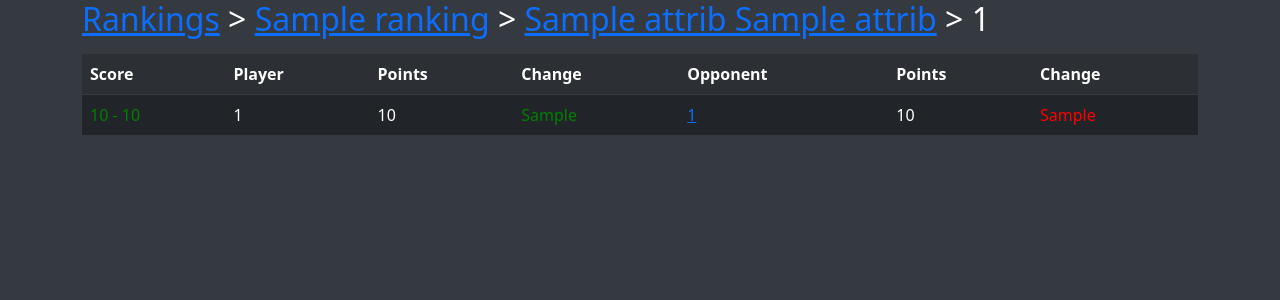
After one commit to rkaganda/smash_gg_ranking, a Flask app: template smash_gg_ranking/templates/ranking/event/participant/matches.html in a window 1280 px wide. The commit adds this page. Shown: the top 300 px of the page. Run offline with Flask 2, Linux system fonts and the light colour scheme; the template is opened without the code that fills it: most values are stand-ins (such as "Sample title", 1, 10 or a date in 2020); parts of the project's set-up code (start-up, migrations or seed data) failed here and were passed over.

Commit message:
added ranking/event/participant/matches .. cleanup

```diff
--- a/smash_gg_ranking/app.py
+++ b/smash_gg_ranking/app.py
@@ -38,15 +38,21 @@ def view_ranking_participants(ranking_id=None):
 
 
 @app.route('/ranking/<ranking_id>/event/<event_id>/matches')
-def view_matches_ranking_event(ranking_id=None, event_id=None):
+def view_ranking_event_matches(ranking_id=None, event_id=None):
     ranking_data, event_data, event_sets = matches.get_ranking_sets(ranking_id, event_id)
     return render_template('ranking/event/matches.html', event_sets=event_sets, ranking_data=ranking_data,
                            event_data=event_data)
 
 
 @app.route('/ranking/<ranking_id>/participant/<participant_id>/matches')
-def view_matches_ranking_participant(ranking_id=None, participant_id=None):
+def view_ranking_participant_matches(ranking_id=None, participant_id=None):
     ranking_data, participant_data, participant_sets = matches.get_participant_sets(ranking_id, participant_id)
-    logging.debug("participant_data={}".format(participant_data))
     return render_template('ranking/participant/matches.html', participant_sets=participant_sets,
                            participant_data=participant_data, ranking_data=ranking_data)
+
+
+@app.route('/ranking/<ranking_id>/event/<event_id>/participant/<participant_id>/matches')
+def view_ranking_event_participant_matches(ranking_id=None, participant_id=None, event_id=None):
+    ranking_data, event_data, participant_data, participant_sets = matches.get_event_participant_sets(ranking_id, event_id, participant_id)
+    return render_template('ranking/event/participant/matches.html', participant_sets=participant_sets,
+                           participant_data=participant_data, ranking_data=ranking_data, event_data=event_data)
--- a/smash_gg_ranking/templates/ranking.html
+++ b/smash_gg_ranking/templates/ranking.html
@@ -12,6 +12,7 @@
         <h2 style="color:white">Rankings</h2>
         <p class="lead"></p>
         <table class="table table-striped table-dark">
+            <thead>
             <tr>
                 <th>Ranking</th>
                 <th>Game</th>
@@ -20,6 +21,8 @@
                 <th>Matches</th>
                 <th>System</th>
             </tr>
+            </thead>
+            <tbody>
             {% for r in rankings %}
             <tr >
                 <td><span style="color:white" >{{r.name}}</span></td>
@@ -30,6 +33,7 @@
                 <td><span class=" ">{{r.ranking_algorithm_name}}</span></td>
             </tr>
             {% endfor %}
+            </tbody>
         </table>
     </div>
 </body>
--- /dev/null
+++ b/smash_gg_ranking/templates/ranking/event/participant/matches.html
@@ -0,0 +1,57 @@
+<!DOCTYPE html>
+<html lang="en">
+<head>
+    <meta charset="UTF-8">
+    <title>Ranking Player Matches</title>
+    <link rel="stylesheet" href="https://cdn.jsdelivr.net/npm/bootstrap@5.1.3/dist/css/bootstrap.min.css" integrity="sha384-1BmE4kWBq78iYhFldvKuhfTAU6auU8tT94WrHftjDbrCEXSU1oBoqyl2QvZ6jIW3" crossorigin="anonymous">
+    <script src="https://cdn.jsdelivr.net/npm/bootstrap@5.1.3/dist/js/bootstrap.min.js" integrity="sha384-QJHtvGhmr9XOIpI6YVutG+2QOK9T+ZnN4kzFN1RtK3zEFEIsxhlmWl5/YESvpZ13" crossorigin="anonymous"></script>
+    <style type="text/css">body { background: #343a40 !important; }</style>
+</head>
+<body>
+    <div class="container">
+        <h2 style="color:white">
+            <a href="/ranking/">Rankings</a>
+                <span> > </span>
+            <a href="/ranking/{{ ranking_data.id }}/participants/"> {{ranking_data.name}}</a>
+                <span>> </span>
+            <a href="/ranking/{{ ranking_data.id }}/event/{{event_data.id}}/matches">{{event_data.attrib.tournament}} {{event_data.attrib.name}}</a>
+                <span>> </span>
+            <span> {{participant_data['id']}}</span>
+        </h2>
+        <p class="lead"></p>
+        <table class="table table-striped table-dark">
+            <tr>
+                <th>Score</th>
+                <th>Player</th><th>Points</th><th>Change</th>
+                <th>Opponent</th><th>Points</th><th>Change</th>
+            </tr>
+            {% for set in participant_sets %}
+                {% if set.winner_id == participant_data.id %}
+                    <tr>
+                        <td><span style="color:green">{{set.winner_score}} - {{set.loser_score}}</span></td>
+                        <!--
+                        <td><a href="https://www.smash.gg/{{ set.winner_id | replace('_','/') }}" target="_blank">{{set.winner_id}}</a></td>
+                        -->
+                        <td><span>{{set.winner_id}}</span></td>
+                        <td><span style="color:white">{{set.winner_points}}</span></td>
+                        <td><span style="color:green">{{set.winner_change}}</span></td>
+                        <td><a href="/ranking/{{ranking_data.id}}/participant/{{set.loser_id}}/matches" target="_blank">{{set.loser_id}}</a></td>
+                        <td><span style="color:white">{{set.loser_points}}</span></td>
+                        <td><span style="color:red">{{set.loser_change}}</span></td>
+                    </tr>
+                {% else %}
+                    <tr>
+                        <td><span style="color:red">{{set.loser_score}} - {{set.winner_score}}</span></td>
+                        <td><span>{{set.loser_id}}</span></td>
+                        <td><span style="color:white">{{set.loser_points}}</span></td>
+                        <td><span style="color:red">{{set.loser_change}}</span></td>
+                        <td><a href="/ranking/{{ranking_data.id}}/participant/{{set.winner_id}}/matches">{{set.winner_id}}</a></td>
+                        <td><span style="color:white">{{set.winner_points}}</span></td>
+                        <td><span style="color:green">{{set.winner_change}}</span></td>
+                    </tr>
+                {% endif %}
+            {% endfor %}
+        </table>
+    </div>
+</body>
+</html>
--- a/smash_gg_ranking/templates/ranking/events.html
+++ b/smash_gg_ranking/templates/ranking/events.html
@@ -16,12 +16,15 @@
             <span>> Events</span></h2>
         <p class="lead"></p>
         <table class="table table-striped table-dark">
+            <thead>
             <tr>
                 <th>Tournament</th>
                 <th>Event</th>
                 <th>Matches</th>
                 <th>Date</th>
             </tr>
+            </thead>
+            <tbody>
             {% for e in events %}
             <tr>
                 <td><a href="{{e.url}}" >{{e.tournament}}</a></td>
@@ -29,7 +32,9 @@
                 <td><a href="/ranking/{{ranking_data.id}}/event/{{e.id}}/matches">{{e.set_count}}</a></td>
                 <td><span >{{e.start_at}}</span></td>
             </tr>
+
             {% endfor %}
+            </tbody>
         </table>
     </div>
 </body>
```
Also changed, not shown: smash_gg_ranking/templates/ranking/event/matches.html (+8 -4 lines), smash_gg_ranking/views/matches.py (+34 -0 lines).
